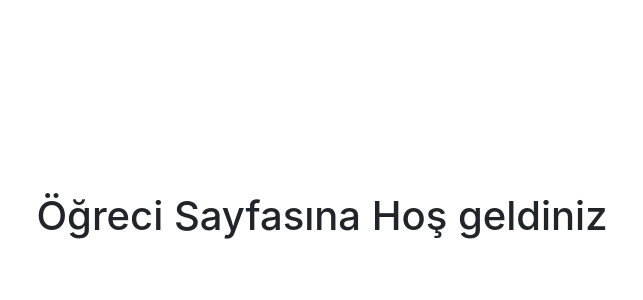
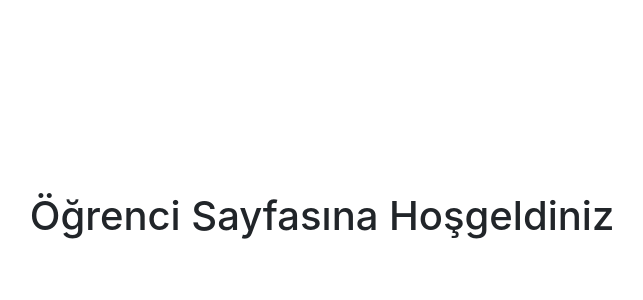
Before and after one commit to Python-Egitici-Egitimi-OOP-Grup-8/web_app_project, a Django app: page /ogrenci/ in a window 1280 px wide. Shown: the part 56-356 px from the top of the page, without its empty margins (318-961 px from the left). Run offline with Django 3.2, Linux system fonts and the light colour scheme; some libraries are stand-ins or nearby versions.

Commit message:
Metin düzeltmeleri

```diff
--- a/ogrenci/templates/ogrenci/ogrenciIndex.html
+++ b/ogrenci/templates/ogrenci/ogrenciIndex.html
@@ -9,7 +9,7 @@
     <br>
 <div class="row justify-content-center mt-5">
         <div class="col-md-7 text-center">
-                 <h1>Öğreci Sayfasına Hoş geldiniz</h1>
+                 <h1>Öğrenci Sayfasına Hoşgeldiniz</h1>
         </div>
     </div>
 {% endblock %}
```
